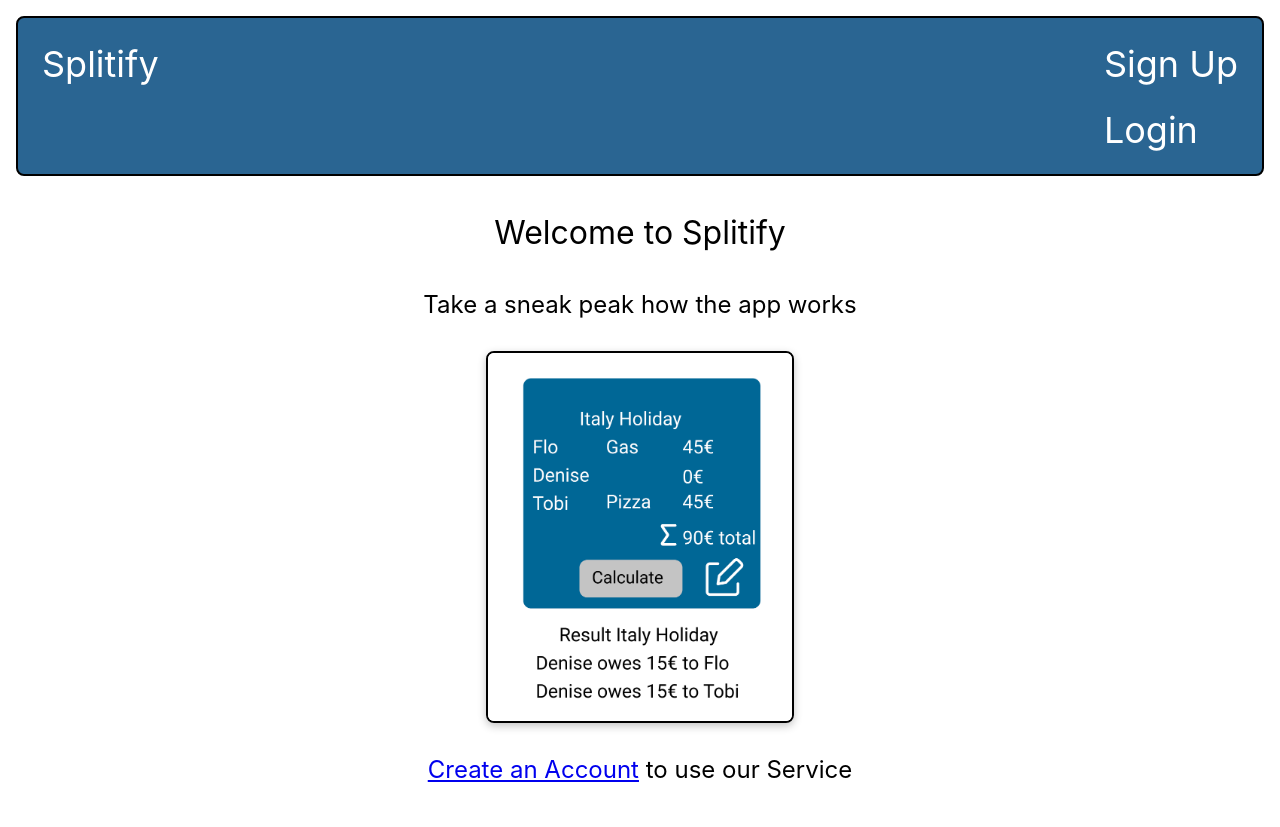
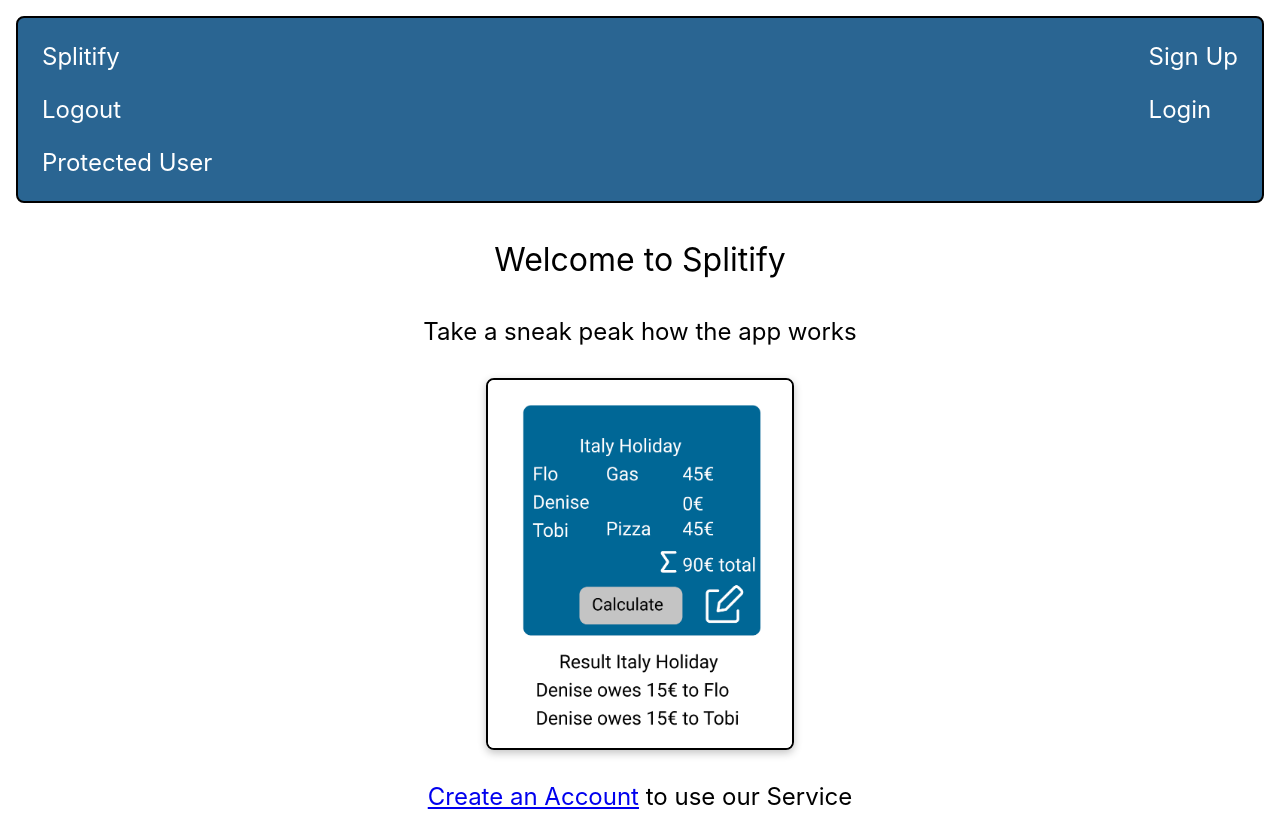
Before and after one commit to flo951/final-project-upleveled, a Next.js app: page / in a window 1280 px wide. Before the commit the page ends 800 px from the top, so only its background shows below. Built offline with nearby package versions, Linux system fonts and the light colour scheme.

Commit message:
Change link for logout

```diff
--- a/components/Header.tsx
+++ b/components/Header.tsx
@@ -14,7 +14,7 @@ const headerStyles = css`
     color: white;
     text-decoration: none;
     margin: 4px;
-    font-size: 36px;
+    font-size: 24px;
     padding: 8px;
     max-height: 42px;
     display: inline-block;
@@ -45,12 +45,21 @@ const flexContainerStyles = css`
   flex-direction: column;
 `;
 
-export default function Header() {
+export default function Header(props) {
+  console.log(props);
   return (
     <header css={headerStyles}>
-      <Link href="/">
-        <a>Splitify</a>
-      </Link>
+      <div css={flexContainerStyles}>
+        <Link href="/">
+          <a>Splitify</a>
+        </Link>
+        <Link href="/logout">
+          <a>Logout</a>
+        </Link>
+        <Link href="/users/protectedUser">
+          <a>Protected User</a>
+        </Link>
+      </div>
       <div css={flexContainerStyles}>
         <Link href="/register">
           <a>Sign Up</a>
@@ -59,6 +68,7 @@ export default function Header() {
           <a>Login</a>
         </Link>
       </div>
+      {props.userObject && <div>{props.userObject.username}</div>}
     </header>
   );
 }
```
